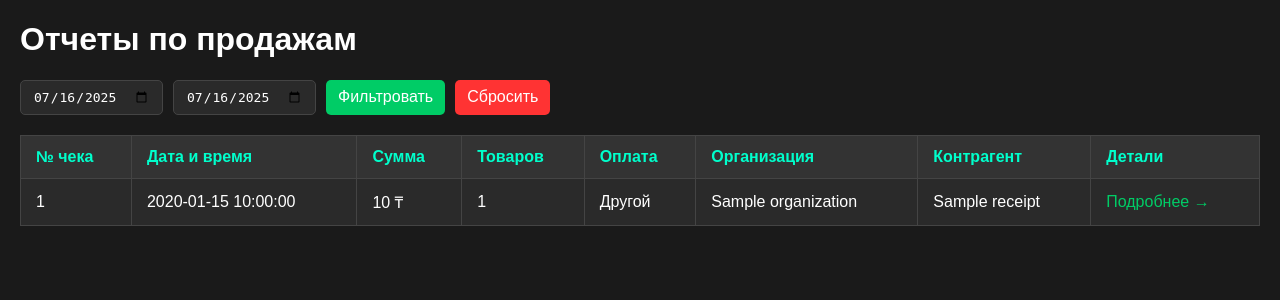
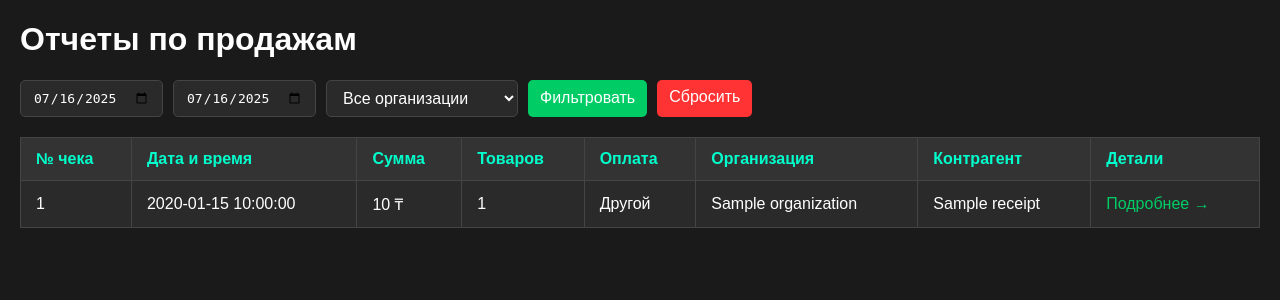
Before and after one commit to OLEGSEMYONOV254/vortex-pos, a Flask app: page /stats in a window 1280 px wide. Shown: the part 79-379 px from the top of the page. Run offline with Flask 3, Linux system fonts and the light colour scheme; tables that the repository leaves empty hold one stand-in row (values such as "Sample post"); a database or web service that is not in the repository returns one stand-in record (values such as "Sample title"); data that the repository does not hold is empty; some libraries are stand-ins or nearby versions.

Commit message:
Update stats.html

```diff
--- a/templates/stats.html
+++ b/templates/stats.html
@@ -120,6 +120,22 @@
                 font-size: 0.9em;
             }
         }
+
+        .filter-form select {
+            padding: 8px 12px;
+            border-radius: 5px;
+            background: #2a2a2a;
+            color: white;
+            border: 1px solid #444;
+            font-size: 1em;
+            min-width: 150px;
+        }
+
+        @media (max-width: 600px) {
+            .filter-form select {
+                flex: 1 1 100%;
+            }
+        }
     </style>
 </head>
 <body>
@@ -135,6 +151,17 @@
     <form class="filter-form" method="get" action="/stats">
         <input type="date" name="date_from" value="{{ date_from or '' }}" required>
         <input type="date" name="date_to" value="{{ date_to or '' }}" required>
+
+        <!-- Добавляем выбор организации -->
+        <select name="organization" style="padding: 8px 12px; border-radius: 5px; background: #2a2a2a; color: white; border: 1px solid #444;">
+            <option value="">Все организации</option>
+            {% for org in organizations %}
+                <option value="{{ org }}" {% if org == organization %}selected{% endif %}>
+                    {{ org }}
+                </option>
+            {% endfor %}
+        </select>
+
         <button type="submit">Фильтровать</button>
         <a href="/stats" class="btn-reset">Сбросить</a>
     </form>
@@ -190,4 +217,5 @@
         </tbody>
     </table>
 </body>
+
 </html>
```
